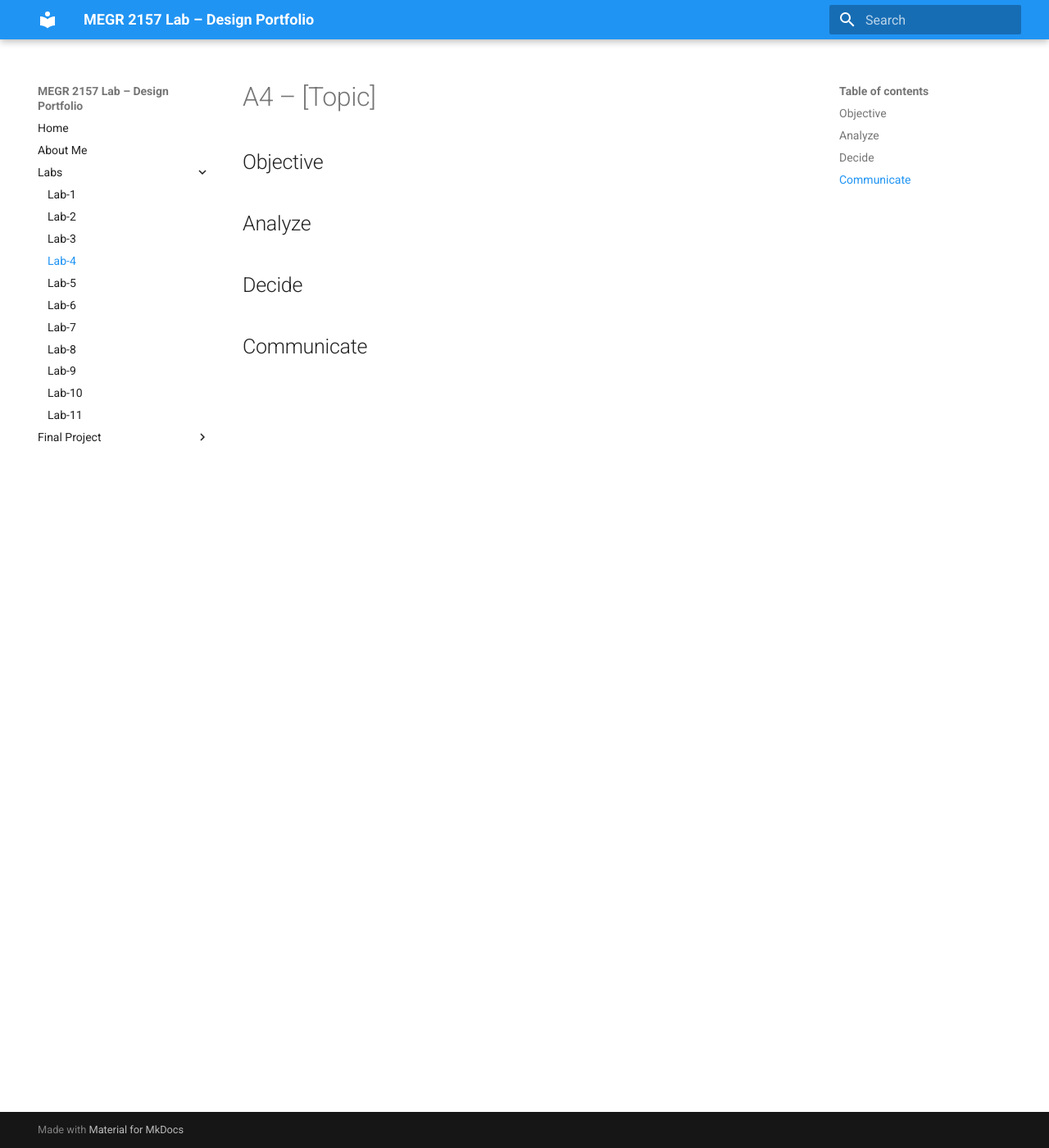
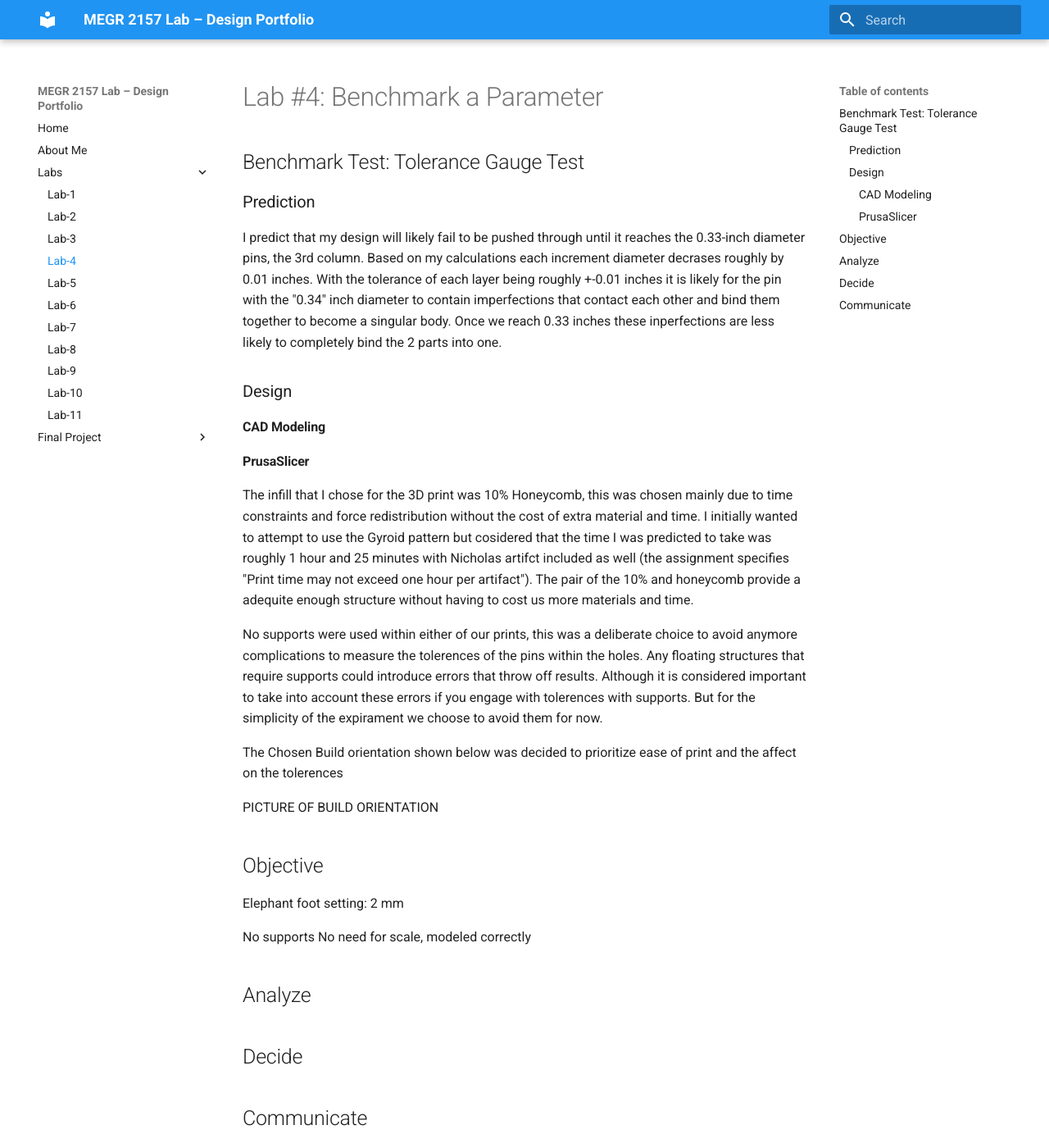
Before and after one commit to EthanMinton/Ethan-Minton-SophDesignLab-Portfolio, an MkDocs documentation site: the page built from docs/Labs/L04/index.md, in a window 1280 px wide and 1400 px high. Shown: the whole window at 82% size. Built offline with MkDocs 1.6.1 and Material for MkDocs 9.7.7, drawn with Linux system fonts in a browser that asks for light colours.

Commit message:
Update index.md

```diff
--- a/docs/Labs/L04/index.md
+++ b/docs/Labs/L04/index.md
@@ -1,7 +1,28 @@
-# A4 – [Topic]
+# Lab #4: Benchmark a Parameter
 
+## Benchmark Test: Tolerance Gauge Test
+
+### Prediction
+I predict that my design will likely fail to be pushed through until it reaches the 0.33-inch diameter pins, the 3rd column. Based on my calculations each increment diameter decrases roughly by 0.01 inches. With the tolerance of each layer being roughly +-0.01 inches it is likely for the pin with the "0.34" inch diameter to contain imperfections that contact each other and bind them together to become a singular body. Once we reach 0.33 inches these inperfections are less likely to completely bind the 2 parts into one.
+
+### Design
+#### CAD Modeling
+
+#### PrusaSlicer
+The infill that I chose for the 3D print was 10% Honeycomb, this was chosen mainly due to time constraints and force redistribution without the cost of extra material and time. I initially wanted to attempt to use the Gyroid pattern but cosidered that the time I was predicted to take was roughly 1 hour and 25 minutes with Nicholas artifct included as well (the assignment specifies "Print time may not exceed one hour per artifact"). The pair of the 10% and honeycomb provide a adequite enough structure without having to cost us more materials and time.
+
+No supports were used within either of our prints, this was a deliberate choice to avoid anymore complications to measure the tolerences of the pins within the holes. Any floating structures that require supports could introduce errors that throw off results. Although it is considered important to take into account these errors if you engage with tolerences with supports. But for the simplicity of the expirament we choose to avoid them for now.
+
+The Chosen Build orientation shown below was decided to prioritize ease of print and the affect on the tolerences
+
+PICTURE OF BUILD ORIENTATION
 ## Objective
 
+
+Elephant foot setting: 2 mm
+
+No supports
+No need for scale, modeled correctly
 
 ## Analyze
 
```
